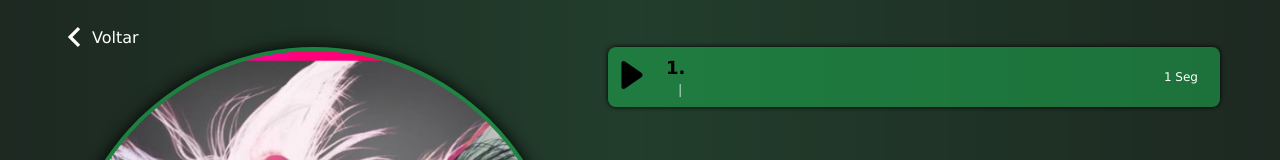
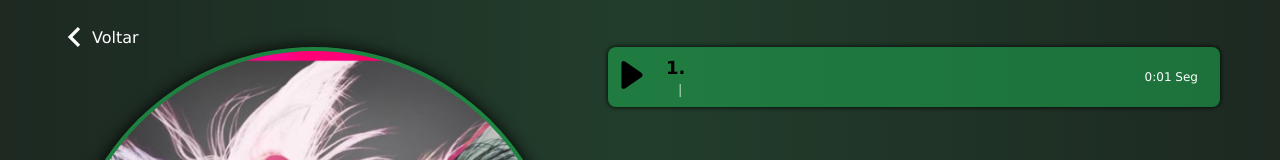
Before and after one commit to AlexandreAkao/web-spotify, an Angular app: page /playlist-selected/1 in a window 1280 px wide. Shown: the part 137-297 px from the top of the page. Built offline with nearby package versions, Linux system fonts and the light colour scheme; a web font is replaced by a local one.

Commit message:
beautify duration music

```diff
--- a/src/app/pages/playlist-selected/playlist-selected.component.html
+++ b/src/app/pages/playlist-selected/playlist-selected.component.html
@@ -46,7 +46,9 @@
         </div>
 
         <div class="music-time">
-          <span>{{music.duration}} Seg</span>
+          <span>
+            {{ parseTime(music.duration) }} Seg
+          </span>
         </div>
       </div>
 
--- a/src/app/pages/playlist-selected/playlist-selected.component.ts
+++ b/src/app/pages/playlist-selected/playlist-selected.component.ts
@@ -41,4 +41,11 @@ export class PlaylistSelectedComponent implements OnInit {
       icon[index]['src'] = '../../../assets/img/pause.svg';
     }
   }
+
+  parseTime(time) {
+    let min = Math.trunc(time / 60);
+    let seg = time - min * 60;
+
+    return `${min}:${String(seg).padStart(2, '0')}`;
+  }
 }
--- a/src/app/pages/playlist/playlistMock.ts
+++ b/src/app/pages/playlist/playlistMock.ts
@@ -159,7 +159,7 @@ const PLAYLISTS = [
         'All Is Fair In Love',
         '',
         'Skrillex',
-        245.4,
+        249,
         '../../../assets/music/skrillex-all-is-fair-in-love.mp3'
       ),
       new Music(
@@ -168,7 +168,7 @@ const PLAYLISTS = [
         'Recess',
         '',
         'Skrillex',
-        214.8,
+        238,
         '../../../assets/music/skrillex-recess.mp3'
       ),
       new Music(
@@ -177,7 +177,7 @@ const PLAYLISTS = [
         'Try It Out',
         '',
         'Skrillex',
-        213,
+        235,
         '../../../assets/music/skrillex-try-it-out.mp3'
       ),
       new Music(
@@ -186,7 +186,7 @@ const PLAYLISTS = [
         'Coast Is Clear',
         '',
         'Skrillex',
-        241.8,
+        243,
         '../../../assets/music/skrillex-coast-is-clear.mp3'
       ),
       new Music(
@@ -195,7 +195,7 @@ const PLAYLISTS = [
         'Fire Away',
         '',
         'Skrillex',
-        324.6,
+        351,
         '../../../assets/music/skrillex-fire-away.mp3'
       ),
       new Music(
@@ -204,7 +204,7 @@ const PLAYLISTS = [
         'Ease My Mind',
         '',
         'Skrillex',
-        301.2,
+        302,
         '../../../assets/music/skrillex-ease-my-mind.mp3'
       ),
       new Music(
@@ -213,7 +213,7 @@ const PLAYLISTS = [
         'Fuck That',
         '',
         'Skrillex',
-        308.4,
+        314,
         '../../../assets/music/skrillex-fuck-that.mp3'
       ),
       new Music(
@@ -222,7 +222,7 @@ const PLAYLISTS = [
         'Doompy Poomp',
         '',
         'Skrillex',
-        190.8,
+        198,
         '../../../assets/music/skrillex-doompy-poomp.mp3'
       ),
       new Music(
@@ -231,7 +231,7 @@ const PLAYLISTS = [
         'Ragga Bomb',
         '',
         'Skrillex',
-        256.2,
+        267,
         '../../../assets/music/skrillex-ragga-bomb.mp3'
       ),
     ]
```
